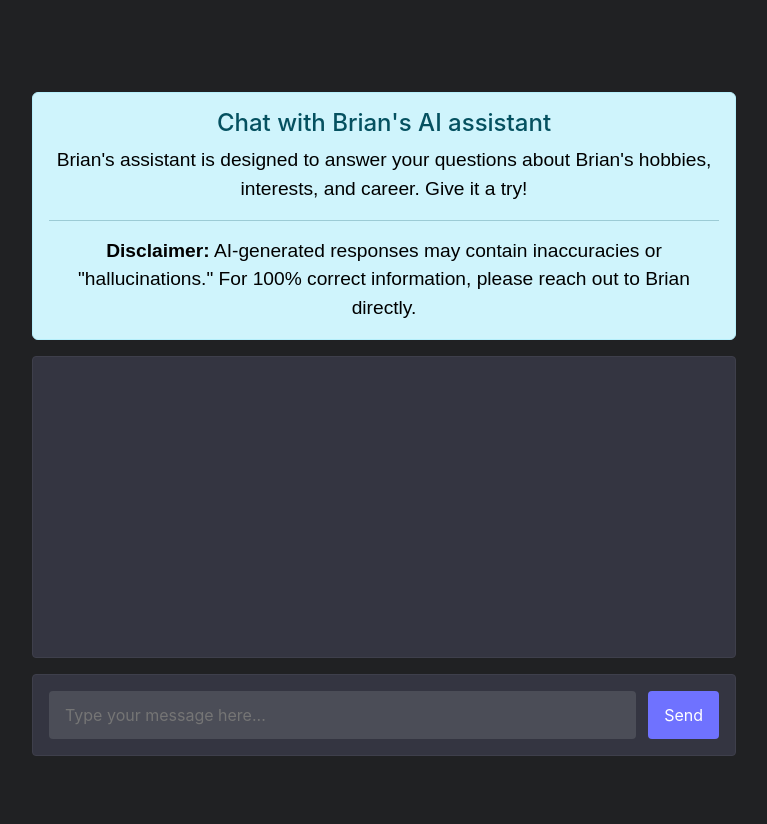
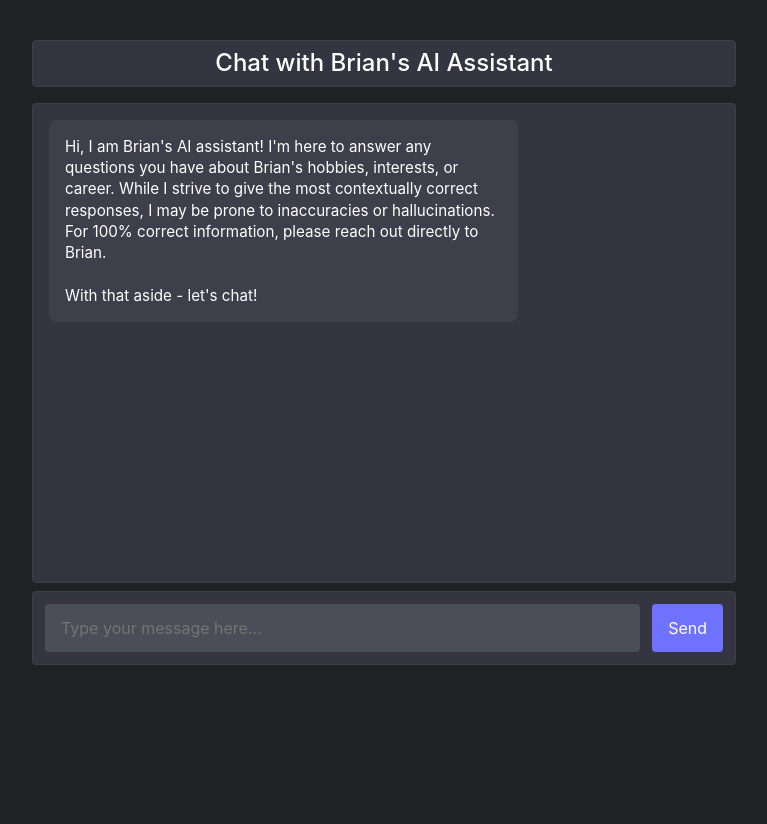
Before and after one commit to brianfrechette3/personal_site, a Flask app: page /brian_ai in a window 1280 px wide. Shown: the part 56-880 px from the top of the page, without its empty margins (256-1023 px from the left). Run offline with Flask 3, Linux system fonts and the light colour scheme; some libraries are stand-ins or nearby versions.

Commit message:
more chatbot updates for styling

```diff
--- a/static/main.css
+++ b/static/main.css
@@ -1,8 +1,17 @@
 body {
+  opacity: 0;
+  visibility: hidden;
+  transition: opacity 0.3s, visibility 0.3s;
+}
+/* Reveal everything once the class “loaded” is applied */
+body.loaded {
+  opacity: 1;
+  visibility: visible;
   background: #fafafa;
   color: #333333;
   margin-top: 5rem;
 }
+
 
 h1, h2, h3, h4, h5, h6 {
   color: #444444;
--- a/templates/brian_ai.html
+++ b/templates/brian_ai.html
@@ -1,34 +1,26 @@
 {% extends "layout.html" %}
 
 {% block content %}
+<!-- Outer container: uses flex to fill screen and center horizontally -->
+<div
+  class="container d-flex flex-column align-items-center"
+  style="min-height: 100vh; padding-top: 1rem;"
+>
+  <div class="row w-100 justify-content-center flex-column" style="flex: 1;">
+    <div class="col-md-8 mx-auto" style="display: flex; flex-direction: column; flex: 1;">
 
-<!-- Outer container to center everything on the page -->
-<div class="container d-flex flex-column justify-content-center align-items-center" style="min-height: 100vh;">
-  <div class="row justify-content-center w-100">
-    <div class="col-md-8 mx-auto">
-
-      <!-- Alert heading remains at the top -->
-      <div class="alert alert-info text-center" role="alert">
-        <h4 class="alert-heading">Chat with Brian's AI assistant</h4>
-        <p>Brian's assistant is designed to answer your questions about Brian's hobbies, interests, and career. Give it a try!</p>
-        <hr>
-        <p class="mb-0">
-          <strong>Disclaimer:</strong> AI-generated responses may contain inaccuracies or "hallucinations."
-          For 100% correct information, please reach out to Brian directly.
-        </p>
+      <!-- SIMPLE HEADING (instead of an alert) -->
+      <div class="assistant-heading text-center p-2" style="margin-bottom: 0.5rem;">
+        <h4 class="mb-0">Chat with Brian's AI Assistant</h4>
       </div>
 
-      <!--
-        .chat-column is a flex container of a fixed or relative height
-        so that the chat area can scroll internally without pushing
-        down the input area.
-      -->
-      <div class="chat-column">
+      <!-- FLEX WRAPPER that holds chat and input, so input is always visible at bottom -->
+      <div class="d-flex flex-column" style="flex: 1; margin-top: 0.5rem;">
 
-        <!-- Chat container (scrollable) -->
-        <div class="chat-container" id="chat-box"></div>
+        <!-- CHAT CONTAINER: dynamic height until max-height, then scroll -->
+        <div class="chat-container flex-grow-1" id="chat-box"></div>
 
-        <!-- Input area stays pinned at the bottom of the .chat-column -->
+        <!-- INPUT AREA pinned to bottom of this flex column -->
         <div class="input-area">
           <input
             type="text"
@@ -39,15 +31,28 @@
           <button id="send-btn">Send</button>
         </div>
 
-      </div> <!-- end .chat-column -->
+      </div> <!-- end of the flex wrapper -->
     </div>
   </div>
 </div>
+
 
 <!-- jQuery -->
 <script src="https://code.jquery.com/jquery-3.6.0.min.js"></script>
 <script>
   $(document).ready(function() {
+
+    // 1) INIT: When page loads, post an initial assistant message to chat
+    const initialMessage = `
+      Hi, I am Brian's AI assistant! I'm here to answer any questions you have about Brian's hobbies, interests, or career. While I strive to give the most contextually correct responses, I may be prone to inaccuracies or hallucinations. For 100% correct information, please reach out directly to Brian.
+
+With that aside - let's chat!
+    `;
+    $("#chat-box").append(
+      '<div class="message assistant">' + initialMessage.trim() + '</div>'
+    );
+
+    // 2) Keep everything else the same
     $("#send-btn").click(function() {
       sendMessage();
     });
@@ -69,10 +74,10 @@
       );
       $("#user-input").val('');
 
-      // Auto-scroll to bottom
+      // Scroll to bottom
       scrollToBottom();
 
-      // AJAX call to your backend
+      // AJAX call
       $.ajax({
         type: 'POST',
         url: '/get-chatbot-response',
@@ -92,50 +97,57 @@
       });
     }
 
-    // Scroll to the bottom of the chat
     function scrollToBottom() {
       const chatBox = $("#chat-box");
       chatBox.scrollTop(chatBox[0].scrollHeight);
     }
+
+    // 3) Optional: scroll to bottom after initial message
+    scrollToBottom();
   });
 </script>
 
 <style>
-  /* Base reset */
+  /* Reset */
   * {
     box-sizing: border-box;
     margin: 0;
     padding: 0;
   }
 
-  body {
+  /* Body: dark background, white text */
+  body.loaded {
     background-color: #202123;
     color: #FFFFFF;
     font-family: -apple-system, BlinkMacSystemFont, "Segoe UI", Roboto, Helvetica, Arial, sans-serif;
     line-height: 1.5;
   }
 
-  /*
-    Chat-column is a vertical flex container with a fixed height.
-    The chat box fills available space and scrolls,
-    while the input-area stays at the bottom.
-  */
-  .chat-column {
-    display: flex;
-    flex-direction: column;
-    height: 50vh; /* Adjust as desired (e.g. 80vh or calc(100vh - 200px)) */
+  /* Simple heading for assistant */
+  .assistant-heading {
+    background-color: #343541;
+    border: 1px solid #3e3f4b;
+    border-radius: 4px;
+    color:#fff;
+  }
+  .assistant-heading h4 {
+    color:#fff;
   }
 
+  /* CHAT CONTAINER:
+     - Flexible vertical space (flex: 1 in parent)
+     - max-height so it grows up to that point, then scrolls
+  */
   .chat-container {
-    flex: 1;               /* Fill remaining vertical space */
-    overflow-y: auto;      /* Scroll internally */
+    overflow-y: auto;
     padding: 1rem;
     display: flex;
     flex-direction: column;
     border: 1px solid #3e3f4b;
     border-radius: 4px;
     background-color: #343541;
-    margin-bottom: 1rem;   /* Space above input area */
+    margin-bottom: 0.5rem;
+    max-height: 60vh; /* Adjust as needed */
   }
 
   /* Message bubbles */
@@ -147,6 +159,7 @@
     line-height: 1.4;
     white-space: pre-wrap;
     word-wrap: break-word;
+    font-size: 0.95rem;
   }
   .message.user {
     align-self: flex-end;
@@ -157,16 +170,15 @@
     background-color: #3e3f4b;
   }
 
-  /* Input area pinned below the chat box inside .chat-column */
+  /* INPUT AREA */
   .input-area {
     display: flex;
     align-items: center;
     background-color: #343541;
-    padding: 1rem;
+    padding: 0.75rem;
     border: 1px solid #3e3f4b;
     border-radius: 4px;
   }
-
   .input-area input[type="text"] {
     flex: 1;
     background-color: #4b4d57;
@@ -177,7 +189,6 @@
     font-size: 1rem;
     outline: none;
   }
-
   .input-area button {
     background-color: #6f72ff;
     color: #fff;
@@ -189,12 +200,11 @@
     font-size: 1rem;
     transition: background-color 0.3s;
   }
-
   .input-area button:hover {
     background-color: #4f51e6;
   }
 
-  /* Optional custom scrollbar styling */
+  /* Optional scrollbar styling */
   ::-webkit-scrollbar {
     width: 8px;
   }
--- a/templates/layout.html
+++ b/templates/layout.html
@@ -79,6 +79,11 @@
                   </div> -->
                 </div>
             </main>
+            <script>
+              window.addEventListener('load', function() {
+                document.body.classList.add('loaded');
+              });
+            </script>
             <!-- Popper.js, Bootstrap JS-->
             <!-- <script src="https://code.jquery.com/jquery-3.2.1.slim.min.js" integrity="sha384-KJ3o2DKtIkvYIK3UENzmM7KCkRr/rE9/Qpg6aAZGJwFDMVNA/GpGFF93hXpG5KkN" crossorigin="anonymous"></script> -->
             <!-- <script src="https://code.jquery.com/jquery-3.2.1.min.js" integrity="sha384-KJ3o2DKtIkvYIK3UENzmM7KCkRr/rE9/Qpg6aAZGJwFDMVNA/GpGFF93hXpG5KkN" crossorigin="anonymous"></script> -->
```
Lines whose indentation alone changed are shown as unchanged.
